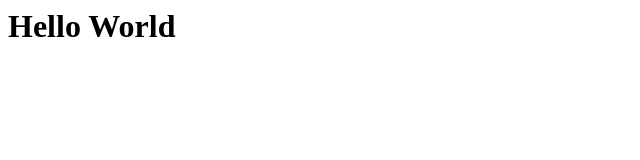
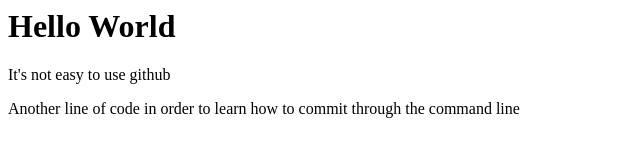
Before and after one commit to myguestmedia/website, a plain HTML site: page index.html in a window 1280 px wide. Shown: the whole page, without its empty margins (0-640 px from the left). Drawn offline with Linux system fonts and the light colour scheme.

```diff
--- a/index.html
+++ b/index.html
@@ -1 +1,3 @@
 <h1>Hello World</h1>
+<p>It's not easy to use github</p>
+<p>Another line of code in order to learn how to commit through the command line</p>
```
Also changed, not shown: 1 other file.
